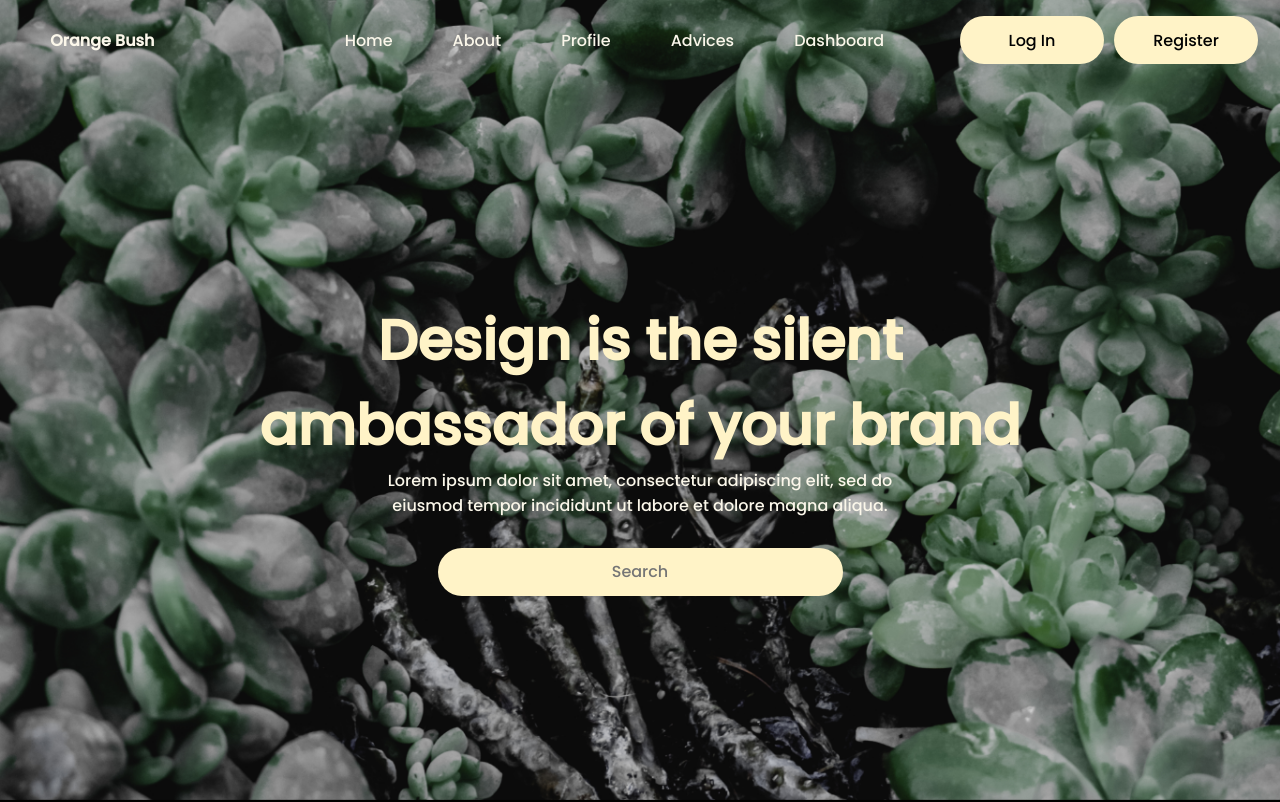
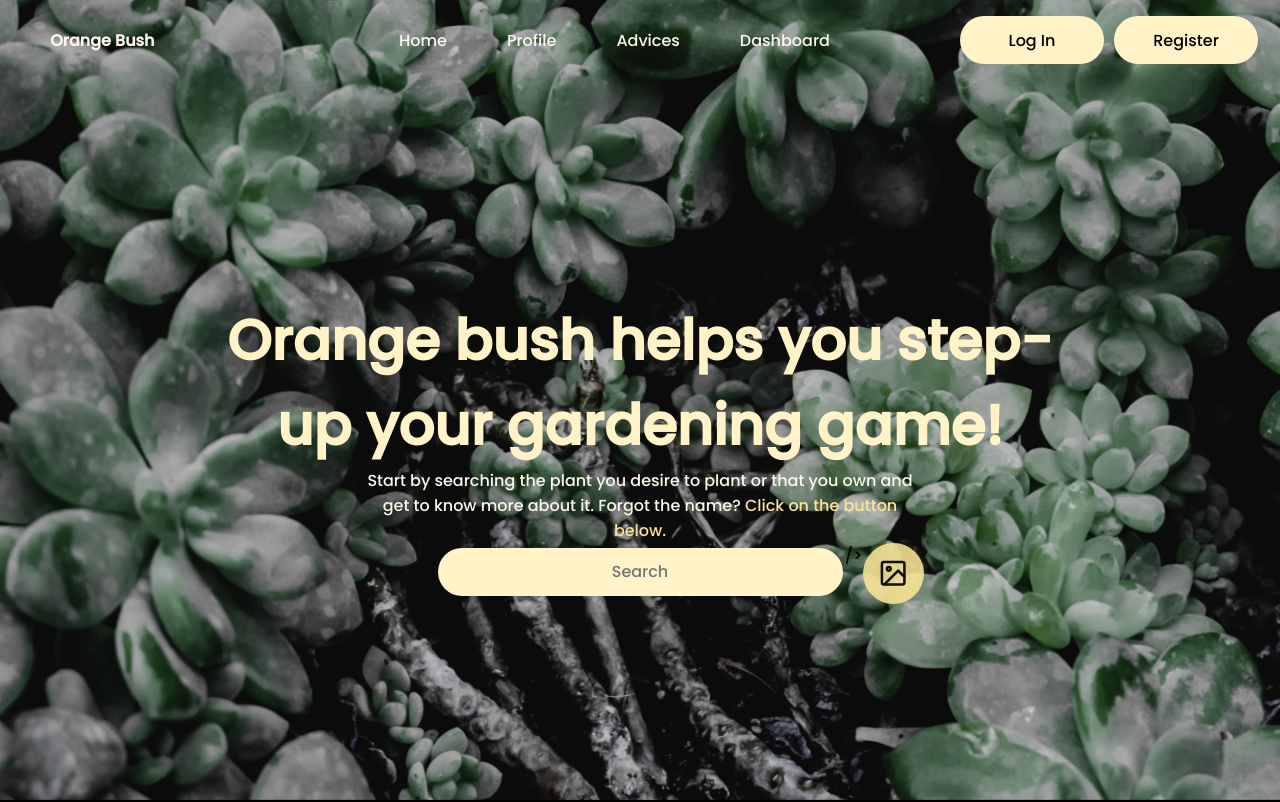
Before and after one commit to BPR-TEAM/FrontendBPR, a Nuxt app in the folder FrontendBPR/: page / in a window 1280 px wide. Shown: the top 802 px of the page. Built offline with nearby package versions, Linux system fonts and the light colour scheme.

Commit message:
final feature

```diff
--- a/FrontendBPR/assets/variables.scss
+++ b/FrontendBPR/assets/variables.scss
@@ -29,7 +29,7 @@ $widescreen: 1216px;
 }
 
 .invisible {
-  display: none;
+  display: none !important;
 }
 //footer
 // .green-footer {
--- a/FrontendBPR/components/Hero.vue
+++ b/FrontendBPR/components/Hero.vue
@@ -1,5 +1,10 @@
 <template>
   <div class="hero-container">
+    <div class="loading-prediction" id="loading">
+      <span class="pred-text">
+        Wait while our experts try to figure out which plant it is…
+      </span>
+    </div>
     <div class="background-image">
       <img
         src="../assets/images/homepage_background.png"
@@ -10,16 +15,102 @@
     <div class="wrapper">
       <div class="brand-search-box">
         <div class="header-text">
-          Design is the silent ambassador of your brand
+          Orange bush helps you step-up your gardening game!
         </div>
         <div class="subheader">
           <div class="sub-text">
-            Lorem ipsum dolor sit amet, consectetur adipiscing elit, sed do
-            eiusmod tempor incididunt ut labore et dolore magna aliqua.
+            Start by searching the plant you desire to plant or that you own and
+            get to know more about it. Forgot the name?
+            <span style="color:#FAE595;">Click on the button below.</span>
           </div>
           <div class="search-bar">
-            <input type="text" class="input" name="txt" placeholder="Search" />
-            <div class="autocom-box">
+            <input
+              type="text"
+              class="input"
+              name="txt"
+              placeholder="Search"
+              id="search"
+              ref="search"
+            />
+            <span class="predict-text" id="predict"></span>
+            <div class="predict-image" @click="predictPlant()">
+              <input
+                type="file"
+                accept="image/*"
+                id="choose-file"
+                style="display:none;"
+              />
+              />
+              <svg
+                id="Circle_Button"
+                data-name="Circle Button"
+                xmlns="http://www.w3.org/2000/svg"
+                width="61"
+                height="61"
+                viewBox="0 0 61 61"
+              >
+                <rect
+                  id="Area"
+                  width="61"
+                  height="61"
+                  rx="30.5"
+                  fill="#fae595"
+                  opacity="0.87"
+                />
+                <g id="Icon" transform="translate(14.959 14.92)">
+                  <rect
+                    id="Area-2"
+                    data-name="Area"
+                    width="30"
+                    height="30"
+                    transform="translate(0.041 0.08)"
+                    fill="#3d7a5d"
+                    opacity="0"
+                  />
+                  <g
+                    id="Icon-2"
+                    data-name="Icon"
+                    transform="translate(3.956 3.956)"
+                  >
+                    <rect
+                      id="Rect"
+                      width="22.5"
+                      height="22.5"
+                      rx="2"
+                      fill="none"
+                      stroke="#0f0e0d"
+                      stroke-linecap="round"
+                      stroke-linejoin="round"
+                      stroke-width="2.5"
+                    />
+                    <circle
+                      id="Path"
+                      cx="1.875"
+                      cy="1.875"
+                      r="1.875"
+                      transform="translate(5 5)"
+                      fill="none"
+                      stroke="#0f0e0d"
+                      stroke-linecap="round"
+                      stroke-linejoin="round"
+                      stroke-width="2.5"
+                    />
+                    <path
+                      id="Path-2"
+                      data-name="Path"
+                      d="M26.25,18.75,20,12.5,6.25,26.25"
+                      transform="translate(-3.75 -3.75)"
+                      fill="none"
+                      stroke="#0f0e0d"
+                      stroke-linecap="round"
+                      stroke-linejoin="round"
+                      stroke-width="2.5"
+                    />
+                  </g>
+                </g>
+              </svg>
+            </div>
+            <div class="autocom-box invisible">
               <!-- here it the list inserted from javascript -->
             </div>
           </div>
@@ -313,24 +404,74 @@
 </template>
 
 <script>
+import axios from "axios";
+import { getPrediction } from "../static/prediction";
+import { setPrediction } from "../static/prediction";
+import { prediction } from "../static/prediction";
 export default {
   data() {
     let suggestions = [];
     let plantId;
-    return { suggestions, plantId };
+    let predict = prediction;
+    return { suggestions, plantId, predict };
   },
 
   mounted() {
     this.dynamicSearch();
   },
 
+  watch: {
+    prediction
+  },
+
   methods: {
+    predictPlant() {
+      let chooseFile = document.getElementById("choose-file");
+      chooseFile.click();
+      chooseFile.addEventListener("change", function() {
+        let userImage;
+        const files = chooseFile.files[0];
+        // console.log(files);
+        if (files) {
+          const fileReader = new FileReader();
+          fileReader.readAsDataURL(files);
+          fileReader.addEventListener("load", async function() {
+            let char = "'";
+            userImage = this.result.split(",")[1];
+            userImage = char.concat(userImage);
+            userImage = userImage.concat(char);
+
+            let predictionTxt = document.getElementById("search");
+            // const searchWrapper = document.querySelector(".search-bar");
+            let loading = document.getElementById("loading");
+
+            try {
+              loading.style.display = "flex";
+              await axios
+                .post(
+                  "http://localhost:7071/api/FlowerPredictFunction",
+                  userImage
+                )
+                .then(res => {
+                  loading.style.display = "none";
+                  predictionTxt.value = res.data.predictedLabel.toUpperCase();
+                });
+            } catch (e) {}
+          });
+        }
+      });
+    },
+
+    changePredict(pred) {
+      this.predict = pred;
+    },
     dynamicSearch() {
       const searchWrapper = document.querySelector(".search-bar");
       const inputBox = searchWrapper.querySelector("input");
       const suggBox = searchWrapper.querySelector(".autocom-box");
 
       inputBox.onkeyup = async e => {
+        console.log("triggered");
         let userData = e.target.value;
         let searchData;
         let dynamicArray = [];
@@ -341,7 +482,8 @@ export default {
         } else {
           let res = await this.$axios
             .post(
-              `https://orangebush.azurewebsites.net/Plant/search?name=${userData}`,
+              // `https://orangebush.azurewebsites.net/Plant/search?name=${userData}`,
+              `https://localhost:5001/Plant/search?name=${userData}`,
               []
             )
             .catch(e => console.log(e.status));
@@ -396,6 +538,28 @@ export default {
 @import "~bulma/sass/utilities/mixins.sass";
 * {
   margin: 0 !important;
+}
+
+.loading-prediction {
+  display: none;
+  justify-content: center;
+  align-items: center;
+  top: -10vh;
+  width: 100vw;
+  height: 155vh;
+  font-size: 3rem;
+  color: white;
+  background-color: #396c54;
+  position: absolute;
+  z-index: 20;
+  opacity: 0.9;
+
+  .pred-text {
+    z-index: 30;
+    padding: 5rem !important;
+    font-family: "Poppins", sans-serif;
+    filter: brightness(1.75) !important;
+  }
 }
 
 .hero-container {
@@ -461,6 +625,24 @@ export default {
   .search-bar {
     margin-top: 32px !important;
     z-index: 999;
+    position: relative;
+
+    .predict-text {
+      position: absolute;
+      width: 100%;
+      color: white;
+      top: 20%;
+      left: 130%;
+    }
+    .predict-image {
+      position: absolute;
+      display: flex;
+      right: -20%;
+      top: -10%;
+      margin: 0 0 0 0.4rem !important;
+      cursor: pointer;
+      z-index: relative;
+    }
     .input {
       width: 405px;
       height: 48px;
@@ -478,13 +660,15 @@ export default {
 
   .autocom-box {
     overflow-y: scroll;
-    height: 100%;
+    height: 300px;
+    width: 100%;
     z-index: 999;
     background: #fff;
     border-radius: 20px;
     margin-top: 8px !important;
     display: flex;
     flex-direction: column;
+    position: absolute;
 
     .active {
       opacity: 1 !important;
--- a/FrontendBPR/components/Modals/Login.vue
+++ b/FrontendBPR/components/Modals/Login.vue
@@ -166,8 +166,10 @@ export default {
       };
 
       let authToken;
+
       await this.$axios
         .post("https://orangebush.azurewebsites.net/Auth/Login", user)
+        // .post("https://localhost:5001/Auth/Login", user)
         .then(response => {
           authToken = response.data;
           console.log(response.status);
--- a/FrontendBPR/components/Modals/Note.vue
+++ b/FrontendBPR/components/Modals/Note.vue
@@ -73,6 +73,7 @@
                   name="note"
                   rows="100"
                   cols="50"
+                  maxlength="250"
                   placeholder="What are you thinking about ?..."
                   v-model="note"
                 />
--- a/FrontendBPR/components/Navbar.vue
+++ b/FrontendBPR/components/Navbar.vue
@@ -18,7 +18,6 @@
 
         <div class="links">
           <nuxt-link class="nav-item" to="/">Home</nuxt-link>
-          <nuxt-link class="nav-item" to="/">About</nuxt-link>
           <nuxt-link class="nav-item" to="/profile">Profile</nuxt-link>
           <nuxt-link class="nav-item" to="/advice">Advices</nuxt-link>
           <nuxt-link class="nav-item" to="/dashboards">Dashboard</nuxt-link>
--- /dev/null
+++ b/FrontendBPR/static/prediction.js
@@ -0,0 +1,9 @@
+export let prediction = "Give us a plant to predict";
+
+export function setPrediction(predict) {
+  prediction = predict;
+}
+
+export function getPrediction() {
+  return prediction;
+}
```
Also changed, not shown: FrontendBPR/pages/Dashboards.vue (+11 -0 lines), FrontendBPR/pages/PlantDashboard.vue (+36 -11 lines).
